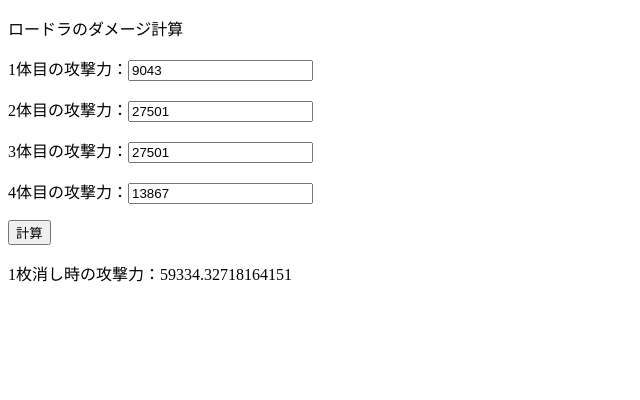
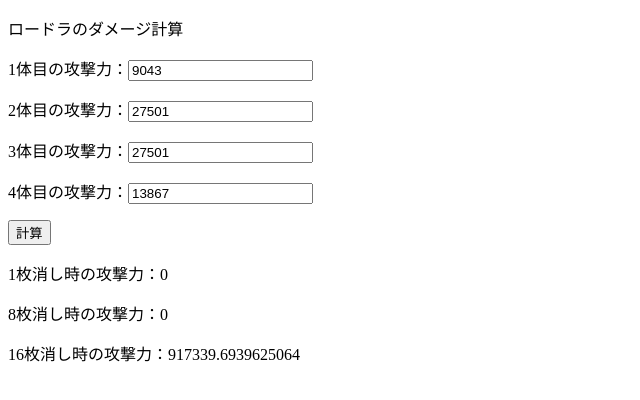
Before and after one commit to mint149/roadraDamageCalc, a plain HTML site: page index.htm in a window 1280 px wide. Both pictures are taken after a click on the button "計算". Shown: the whole page, without its empty margins (0-640 px from the left). Drawn offline with Linux system fonts and the light colour scheme.

Commit message:
16枚消しのダメージ計算に対応。

```diff
--- a/index.htm
+++ b/index.htm
@@ -14,6 +14,8 @@
 		<p>3体目の攻撃力：<input id="unit3atk" value="27501"></p>
 		<p>4体目の攻撃力：<input id="unit4atk" value="13867"></p>
 		<input type="button" id="calc" value="計算" onclick="calc();">
-		<p id="damage">1枚消し時の攻撃力：0</p>
+		<p id="damage1panel">1枚消し時の攻撃力：0</p>
+		<p id="damage8panel">8枚消し時の攻撃力：0</p>
+		<p id="damage16panel">16枚消し時の攻撃力：0</p>
 	</body>
 </html>
--- a/js/main.js
+++ b/js/main.js
@@ -19,13 +19,20 @@ var tokkou = 3000;
 var zenryoku = 1;
 var weak = 0;
 var akyuto = 0;
-var hosei = 0;
+var hosei = 70;
 var element = 0;
 var defence = 0;
-var chain = 100;
+var chain = [100,60,50,40,40,40,40,30,30,30,30,30,30,30,30,30];
 var chainhosei = 0;
 var rand = 0;
 var sum = 0;
+
+var damage = [
+	[100,60,50,40,40,40,40,30,30,30,30,30,30,30,30,30],
+	[100,60,50,40,40,40,40,30,30,30,30,30,30,30,30,30],
+	[100,60,50,40,40,40,40,30,30,30,30,30,30,30,30,30],
+	[100,60,50,40,40,40,40,30,30,30,30,30,30,30,30,30]
+]
 
 function calc() {
 	atk[0] = $("#unit1atk").val();
@@ -33,18 +40,22 @@ function calc() {
 	atk[2] = $("#unit3atk").val();
 	atk[3] = $("#unit4atk").val();
 
-	for (var i = 0; i < atk.length; i++) {
-		sum += ((Math.pow(atk[i],0.95)
-		 + atk[i] * assault * 0.01
-		 + tokkou)
-		* zenryoku
-		+ weak * (100 + akyuto) * Math.pow(atk[i],0.46)
-		+ hosei * (300 + element)
-		- defence)
-		* (chain + chainhosei) * 0.01
-		+ atk[i] * 0.01 * rand;
+	for (var unitNum = 0; unitNum < atk.length; unitNum++) {
+		for (var chainNum = 0; chainNum < chain.length; chainNum++) {
+			damage[unitNum][chainNum] = ((Math.pow(atk[unitNum],0.95)
+			 + atk[unitNum] * assault * 0.01
+			 + tokkou)
+			* zenryoku
+			+ weak * (100 + akyuto) * Math.pow(atk[unitNum],0.46)
+			+ hosei * (300 + element)
+			- defence)
+			* (chain[chainNum] + chainhosei) * 0.01
+			+ atk[unitNum] * 0.01 * rand;
+
+			sum += damage[unitNum][chainNum];
+		};
 	};
 
-	$("#damage").text("1枚消し時の攻撃力：" + sum);
+	$("#damage16panel").text("16枚消し時の攻撃力：" + sum);
 	sum = 0;
 }
```
